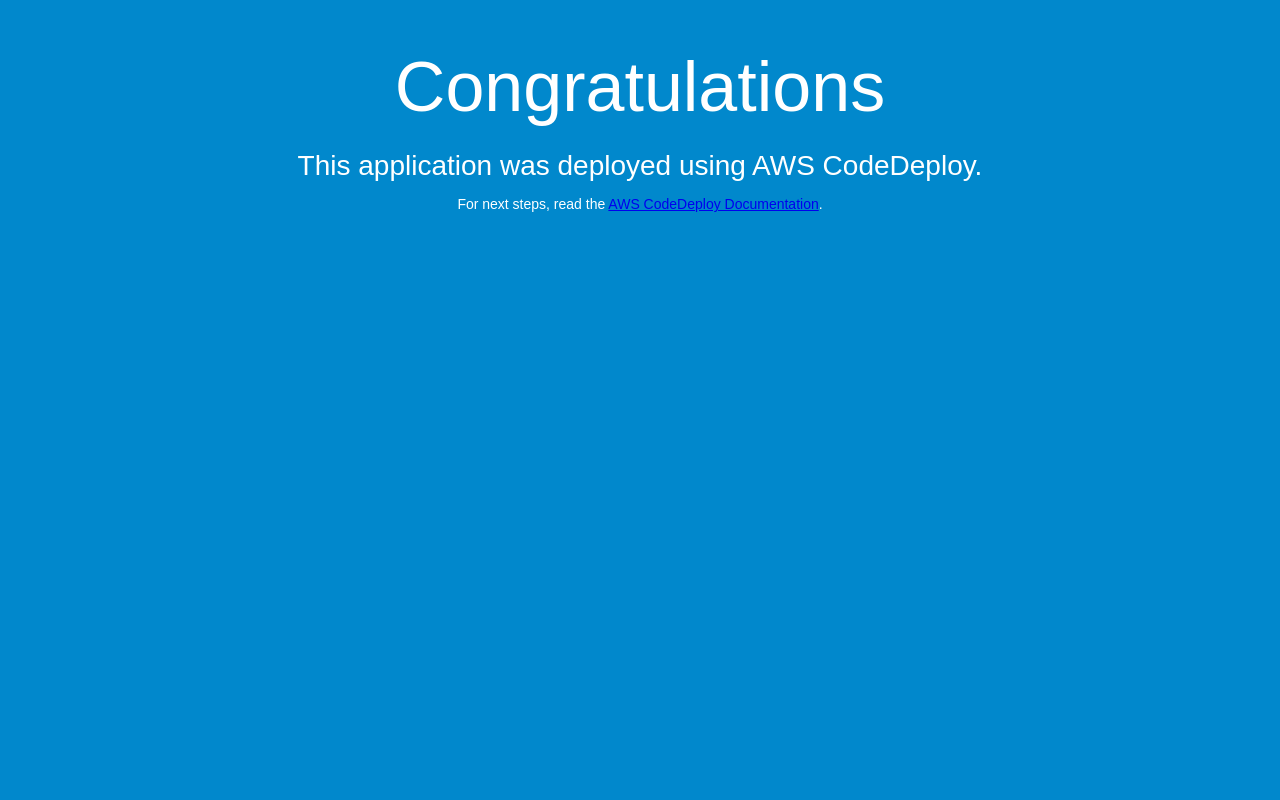
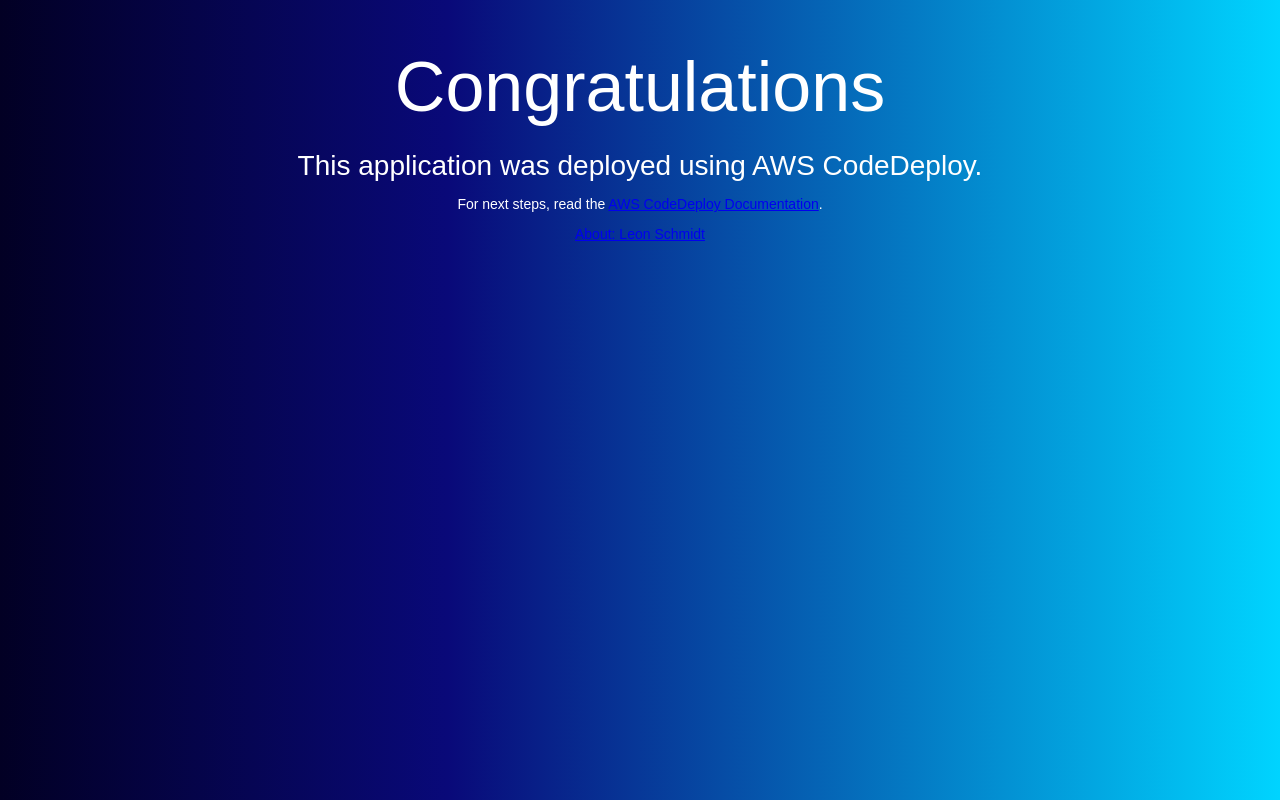
Before and after one commit to Coding-Lion/317CodeDeploy, a plain HTML site: page index.html in a window 1280 px wide. Drawn offline with Linux system fonts and the light colour scheme.

Commit message:
Update index.html

```diff
--- a/index.html
+++ b/index.html
@@ -6,7 +6,8 @@
   <style>
     body {
       color: #ffffff;
-      background-color: #0188cc;
+      background: rgb(2,0,36);
+      background: linear-gradient(90deg, rgba(2,0,36,1) 0%, rgba(9,9,121,1) 35%, rgba(0,212,255,1) 100%);
       font-family: Arial, sans-serif;
       font-size: 14px;
     }
@@ -29,6 +30,7 @@
     <h1>Congratulations</h1>
     <h2>This application was deployed using AWS CodeDeploy.</h2>
     <p>For next steps, read the <a href="http://aws.amazon.com/documentation/codedeploy">AWS CodeDeploy Documentation</a>.</p>
+    <a href="/about.html">About: Leon Schmidt<a>
   </div>
 </body>
 </html>
```
